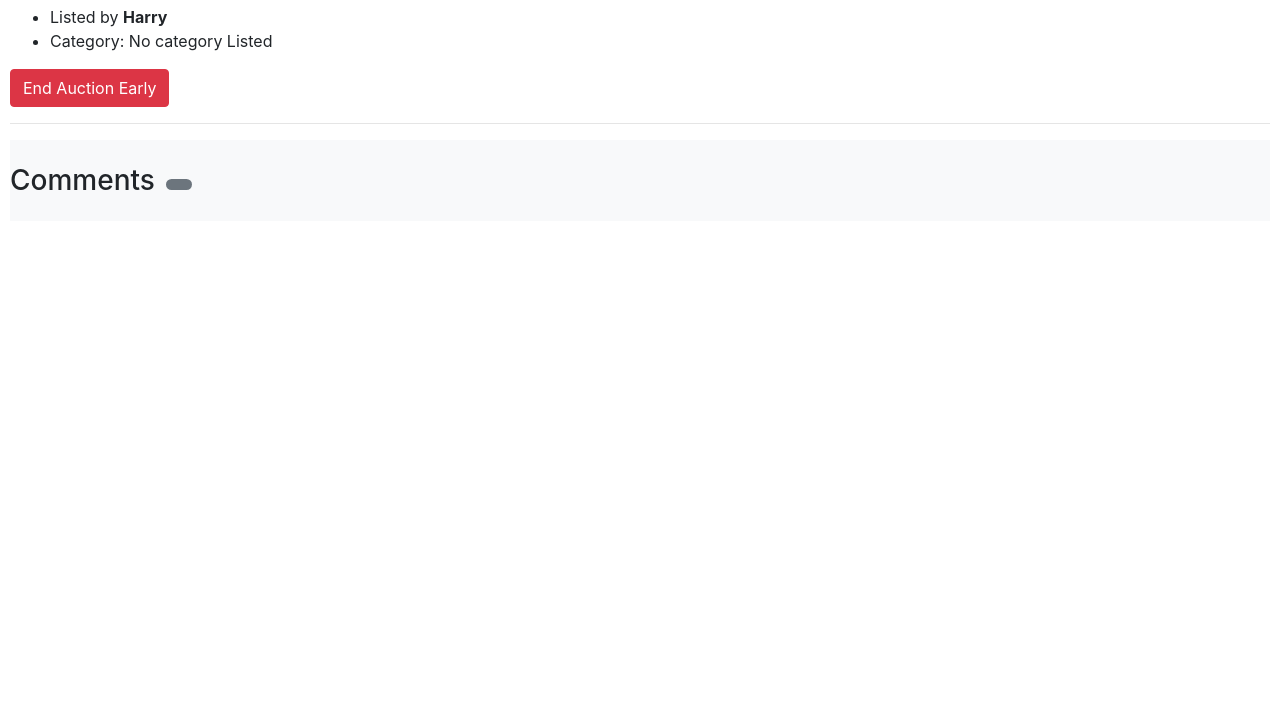
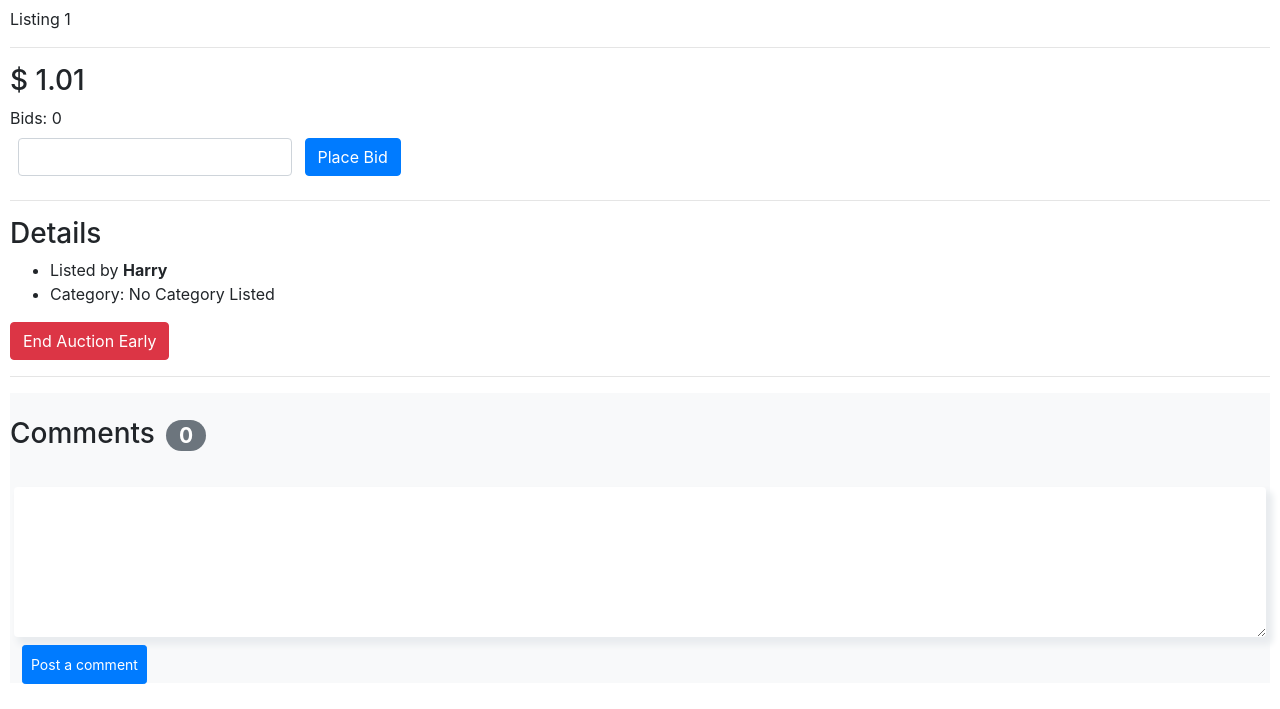
Before and after one commit to Looterro/CS50_Project2-eBay_Clone, a Django app: page /listing/1 in a window 1280 px wide. Shown: the part 631-1340 px from the top of the page. Before the commit the page ends 821 px from the top, so only its background shows below. Run offline with Django 3.2, Linux system fonts and the light colour scheme; a user stored in the database is signed in; data comes from the database, SQL or seed files in the repository; both versions use the stored data as it was after the commit; some libraries are stand-ins or nearby versions.

Commit message:
fixed comments, picture upload and bidding at listing page

```diff
--- a/auctions/models.py
+++ b/auctions/models.py
@@ -10,6 +10,9 @@ class User(AbstractUser):
 
 class Category(models.Model):
     name = models.CharField(max_length = 64)
+
+    class Meta:
+        ordering = ('name',)
 
     def __str__(self):
         return f"{self.name}"
@@ -31,6 +34,9 @@ class Listing(models.Model):
     ended_manually = models.BooleanField(default = False)
     listing_duration = models.IntegerField(choices=((1, "One Day"), (3, "Three Days"), (7, "One week")))
 
+    class Meta:
+        ordering = ('end_time',)
+
     def __str__(self):
         return f"Listing #{self.id}: {self.item_name} ({self.user.username})"
 
@@ -51,10 +57,19 @@ class Comment(models.Model):
     message = models.TextField(max_length = 256)
     time = models.DateTimeField(auto_now_add=True)
 
+    class Meta:
+        ordering = ('time',)
+
+    def __str__(self):
+        return f"Comment #{self.id}: {self.user.username} on {self.listing.item_name}: {self.message}"
+
 class Bid(models.Model):
     amount = models.DecimalField(max_digits= 10, decimal_places= 2)
     user = models.ForeignKey(User, on_delete=models.CASCADE, related_name="bids")
     listing = models.ForeignKey(Listing, on_delete=models.CASCADE, related_name="bids")
 
+    class Meta:
+        ordering = ('-amount',)
+
 def __str__(self):
     return f"Bid #{self.id}: {self.amount} on {self.listing.item_name} by {self.username}"
--- a/auctions/templates/auctions/listing.html
+++ b/auctions/templates/auctions/listing.html
@@ -9,12 +9,12 @@
     <!-- Watchlist -->
     {% if request.user.is_authenticated %}
         <div class="my-3">
-        <form action="{% url 'toggle_watchlist' listing.id %}" method="POST">
+            <form action="{% url 'toggle_watchlist' listing.id %}" method="POST" class="form-inline">
                 {% csrf_token %}
                 {% if listing in request.user.watchlist.all %}
                     <input class="btn btn-secondary btn-sm" type="submit" value="Remove from Watchlist">
                 {% else %}
-                <input type="btn btn-secondary btn-sm" type="submit" value="Add to Watchlist">
+                    <input class="btn btn-secondary btn-sm" type="submit" value="Add to Watchlist">
                 {% endif %}
             </form>
         </div>
@@ -29,21 +29,31 @@
     {% endif %}
 
     <!-- Checking for picture or setting the default one -->
-    <img src="{{ listing.image.url }}" style="max-width: 100;" alt="picture">
+    <img src="{{ listing.picture.url }}" class="my-2" style="max-width: 100%;" alt="picture">
 
-    <p> {{ listing.item_description }}</p>
+    <p> {{ listing.item_description }} </p>
     <hr>
     <!-- Displaying initial bid if no bids submitted yet -->
     <h3>
         $
         {% if listing.bids.all.count > 0 %}
+            {{ listing.bids.first.amount }}
+        {% else %}
             {{ listing.initial_bid }}
         {% endif %}
     </h3>
     <!-- Display users auction bids on given listing -->
     Bids: {{ listing.bids.all.count }}
+    {% if auction.bids.first.user == request.user %}
+        {% if not ended %}
+            Your bid is the current bid.
+        {% else %}
+            <strong>You won the auction!</strong>
+        {% endif %}
+    {% endif %}
+
     {% if request.user.is_authenticated and not ended %}
-        <form action="{% url 'auction_bid' listing.id %}" method="POST">
+        <form action="{% url 'auction_bid' listing.id %}" method="POST" class="form-inline">
             {% csrf_token %}
             <div>
                 <!-- Accessing form through context of the views.listing -->
@@ -63,7 +73,7 @@
             {% if listing.category %}
                 <a href="{% url 'category' listing.category.name %}"> {{ listing.category.name }} </a>
             {% else %}
-                No category Listed
+                No Category Listed
             {% endif %}
         </li>
     </ul>
@@ -78,13 +88,13 @@
     <hr>
 
     <div class="comments-section bg-light">
-        <h3 class="py-4"> Comments <span class="badge badge-secondary badge-pill mx-1"> {{ auction.comments.count}} </span></h3>
+        <h3 class="py-4"> Comments <span class="badge badge-secondary badge-pill mx-1"> {{ listing.comments.count }} </span></h3>
 
-        {% if requested.user.is_authenticated and not ended %}
-            <form action="{% url 'post_comment' listing.id %}" method="POST">
+        {% if request.user.is_authenticated and not ended %}
+            <form action="{% url 'listing_comment' listing.id %}" method="POST">
                 {% csrf_token %}
                 <div class="form-group p-1" style="height: 200px;">
-                    {{ comment.form.message }}
+                    {{ comment_form.message }}
                     <div>
                         <input type="submit" class="btn btn-primary btn-sm p-2 m-2" value="Post a comment">
                     </div>
--- a/auctions/views.py
+++ b/auctions/views.py
@@ -1,11 +1,10 @@
-from xml.etree.ElementTree import Comment
 from django.contrib.auth import authenticate, login, logout
 from django.db import IntegrityError
 from django.http import HttpResponse, HttpResponseRedirect
 from django.shortcuts import render
 from django.urls import reverse
 from django.utils import timezone
-from datetime import datetime
+from datetime import datetime, timedelta
 
 from .models import User, Listing, Bid, Category, Comment
 from django.forms import ModelForm
@@ -34,7 +33,7 @@ class ListingForm(ModelForm):
     def __init__(self, *args, **kwargs):
         super(ListingForm, self).__init__(*args, **kwargs)
         for visible in self.visible_fields():
-            visible.field.widget.attrs['class'] = 'form-control m-2'
+            visible.field.widget.attrs['class'] = 'form-control'
 
 # Form for submitting comments:
 class CommentForm(ModelForm):
@@ -150,10 +149,10 @@ def create_listing(request):
 def listing_close(request, id):
     listing = Listing.objects.get(id=id)
     if request.user == listing.user:
-        listing_ended_manually = True
+        listing.ended_manually = True
         listing.save()
 
-    return HttpResponseRedirect(reverse('listing', args={"id": id}))
+    return HttpResponseRedirect(reverse('listing', kwargs={"id": id}))
 
 # Adds or removes listing to user's watchlist after clicking the watchlist button:
 def toggle_watchlist(request, id):
@@ -165,7 +164,7 @@ def toggle_watchlist(request, id):
         else:
             watchlist.add(listing)
 
-    return HttpResponseRedirect(reverse('listing', args={'id:id'}))
+    return HttpResponseRedirect(reverse('listing', kwargs={"id":id}))
 
 # Places the bid after submitting the value and returns to the same listing with updated data:
 def bid(request, id):
@@ -184,7 +183,7 @@ def bid(request, id):
             new_bid.user = request.user
             new_bid.save()
 
-    return HttpResponseRedirect(reverse('listing', args={'id': id}))
+    return HttpResponseRedirect(reverse('listing', kwargs={'id': id}))
 
 # Filters listings by category and displays category in category view page:
 def category(request, name):
@@ -208,10 +207,25 @@ def listing_comment(request, id):
         new_comment.user = request.user
         new_comment.save()
 
-    return HttpResponseRedirect(reverse("listing", args={"id": id}))
+    return HttpResponseRedirect(reverse("listing", kwargs={"id": id}))
 
 def categories(request):
     return render(request, "auctions/categories.html")
 
 def watchlist(request):
-    return render(request, "auctions/watchlist.html")
+    return render(request, "auctions/watchlist.html", {
+        "listings": request.user.watchlist.all(),
+        "title": "Your Watchlist"
+    })
+# Action after clicking the button for submitting the comment and saving it:
+def auction_comment(request, id):
+    comment_form = CommentForm(request.POST or None)
+
+    # Add comment to database:
+    if comment_form.is_valid():
+        new_comment = comment_form.save(commit=False)
+        new_comment.listing = Listing.objects.get(id=id)
+        new_comment.user = request.user
+        new_comment.save()
+
+    return HttpResponseRedirect(reverse('auction', kwargs={"id": id}))
--- a/commerce/settings.py
+++ b/commerce/settings.py
@@ -121,3 +121,6 @@ USE_TZ = True
 # https://docs.djangoproject.com/en/3.0/howto/static-files/
 
 STATIC_URL = '/static/'
+
+MEDIA_ROOT = 'auctions/pictures'
+MEDIA_URL = '/media/'
--- a/commerce/urls.py
+++ b/commerce/urls.py
@@ -15,8 +15,10 @@ Including another URLconf
 """
 from django.contrib import admin
 from django.urls import include, path
+from django.conf import settings
+from django.conf.urls.static import static
 
 urlpatterns = [
     path("admin/", admin.site.urls),
     path("", include("auctions.urls"))
-]
+] + static(settings.MEDIA_URL, document_root=settings.MEDIA_ROOT)
```
Also changed, not shown: auctions/images/default.jpg (deleted), db.sqlite3. Lines whose indentation alone changed are shown as unchanged.
